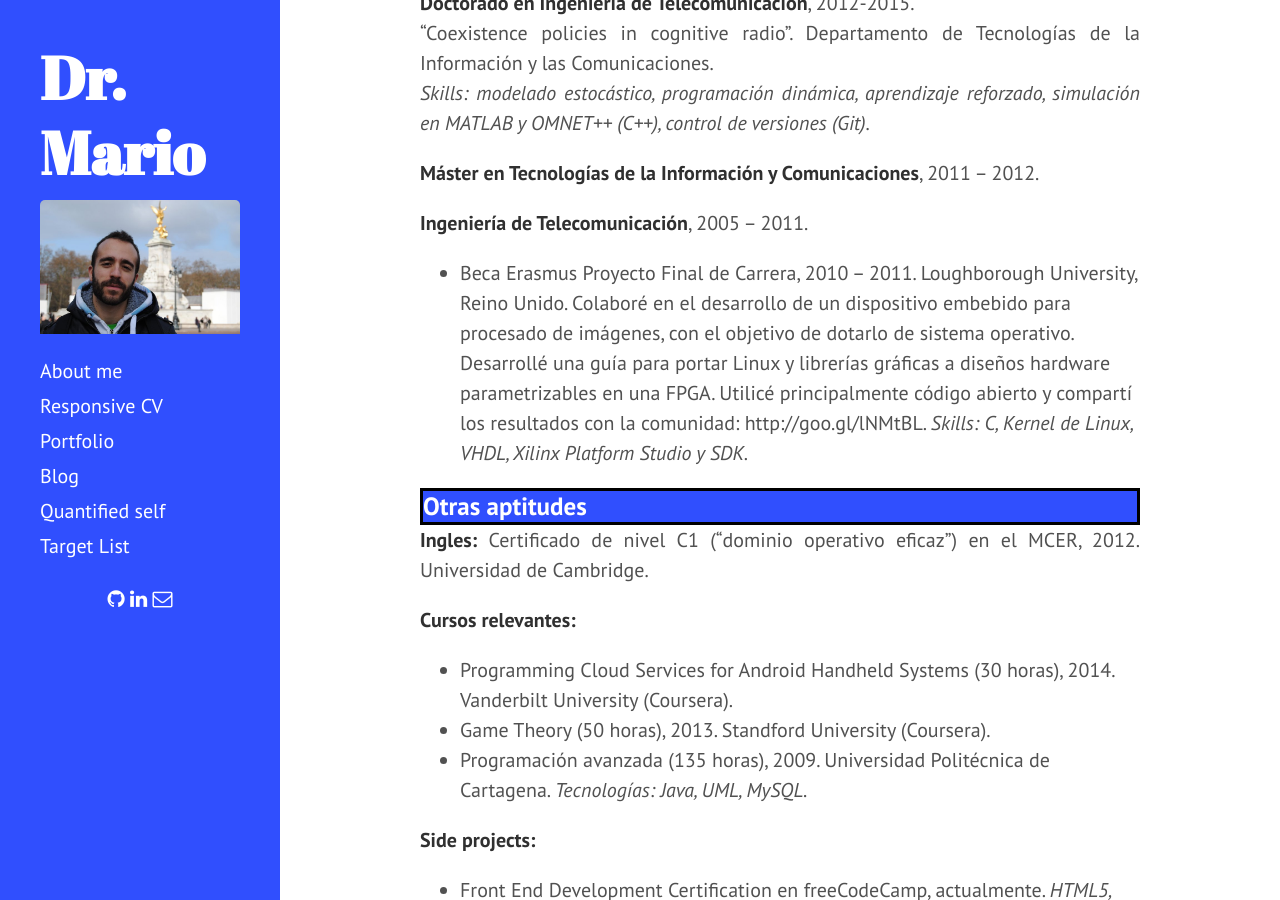
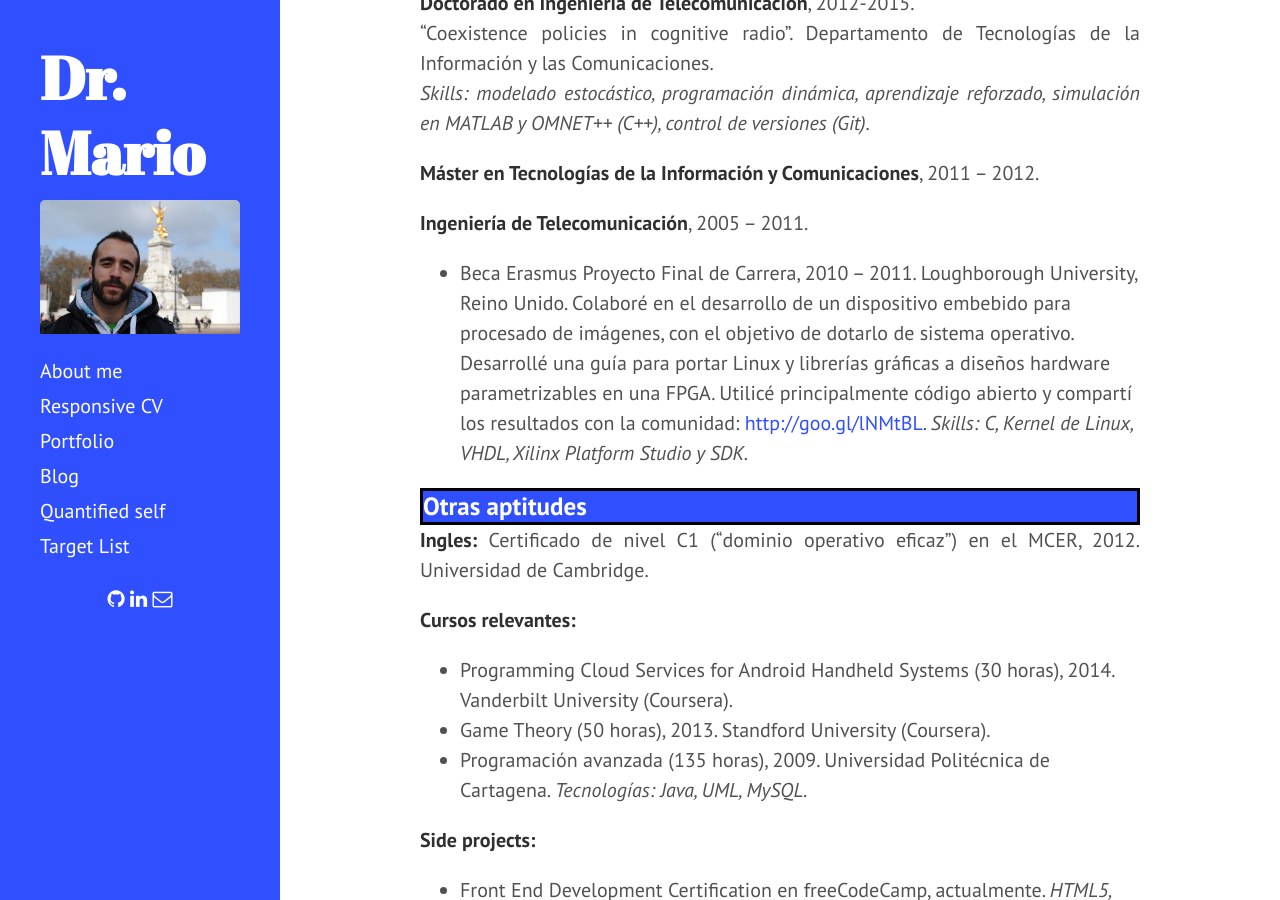
Before and after one commit to Mario-LopezTelecom/web_sources, a Jekyll site: the page built from responsive_cv.md, in a window 1280 px wide and 900 px high, scrolled down 1422 px. Built offline with Jekyll 4.4.1, drawn with Linux system fonts in a browser that asks for light colours; nearby versions of some CDN libraries; Markdown is read by kramdown in place of the engine named in the settings; some of the changed lines change nothing that is shown.

Commit message:
Fixing a link in CV.

```diff
--- a/responsive_cv.md
+++ b/responsive_cv.md
@@ -38,7 +38,7 @@ Participé en el proyecto de actualización del software del Centro de Procesado
 **Ingeniería de Telecomunicación**, 2005 – 2011.
 
 + Beca Erasmus Proyecto Final de Carrera, 2010 – 2011. Loughborough University, Reino Unido.
-Colaboré en el desarrollo de un dispositivo embebido para procesado de imágenes, con el objetivo de dotarlo de sistema operativo. Desarrollé una guía para portar Linux y librerías gráficas a diseños hardware parametrizables en una FPGA. Utilicé principalmente código abierto y compartí los resultados con la comunidad: http://goo.gl/lNMtBL. *Skills: C, Kernel de Linux, VHDL, Xilinx Platform Studio y SDK.*
+Colaboré en el desarrollo de un dispositivo embebido para procesado de imágenes, con el objetivo de dotarlo de sistema operativo. Desarrollé una guía para portar Linux y librerías gráficas a diseños hardware parametrizables en una FPGA. Utilicé principalmente código abierto y compartí los resultados con la comunidad: [http://goo.gl/lNMtBL](http://goo.gl/lNMtBL). *Skills: C, Kernel de Linux, VHDL, Xilinx Platform Studio y SDK.*
 
 
 <h3 class="cv-heading"> Otras aptitudes </h3>
```
